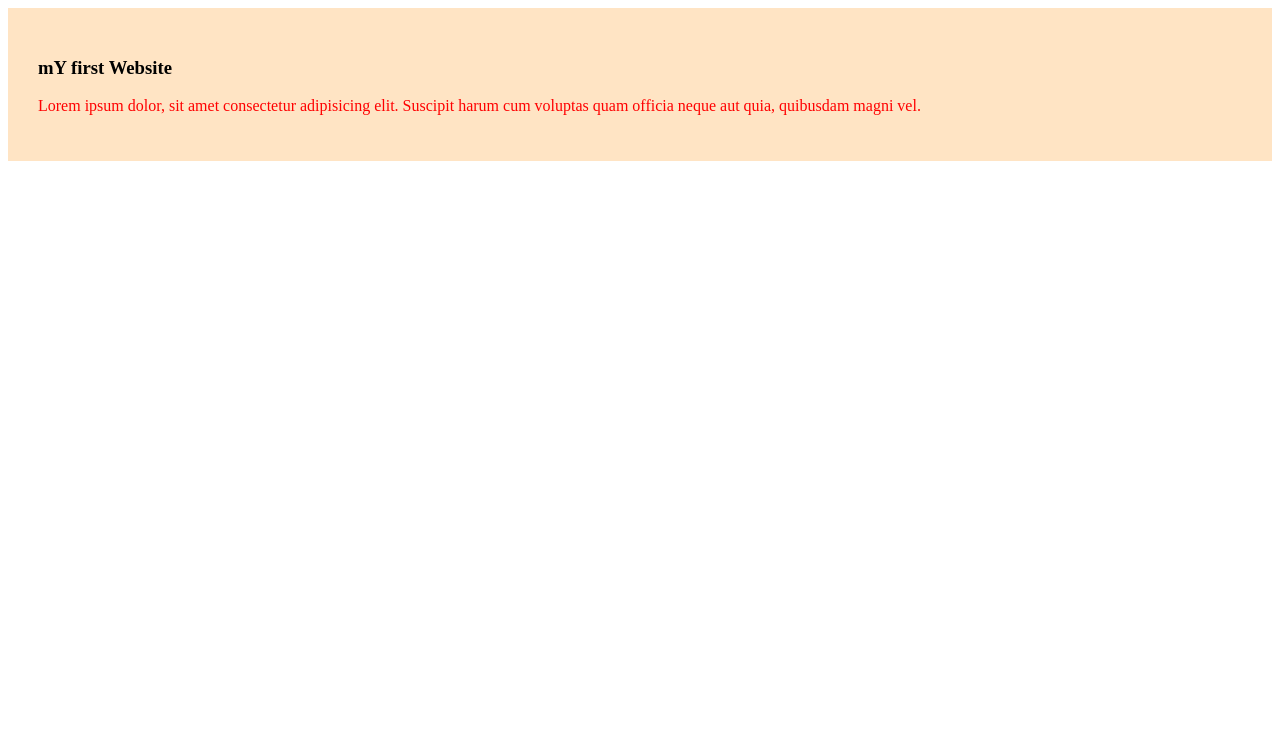
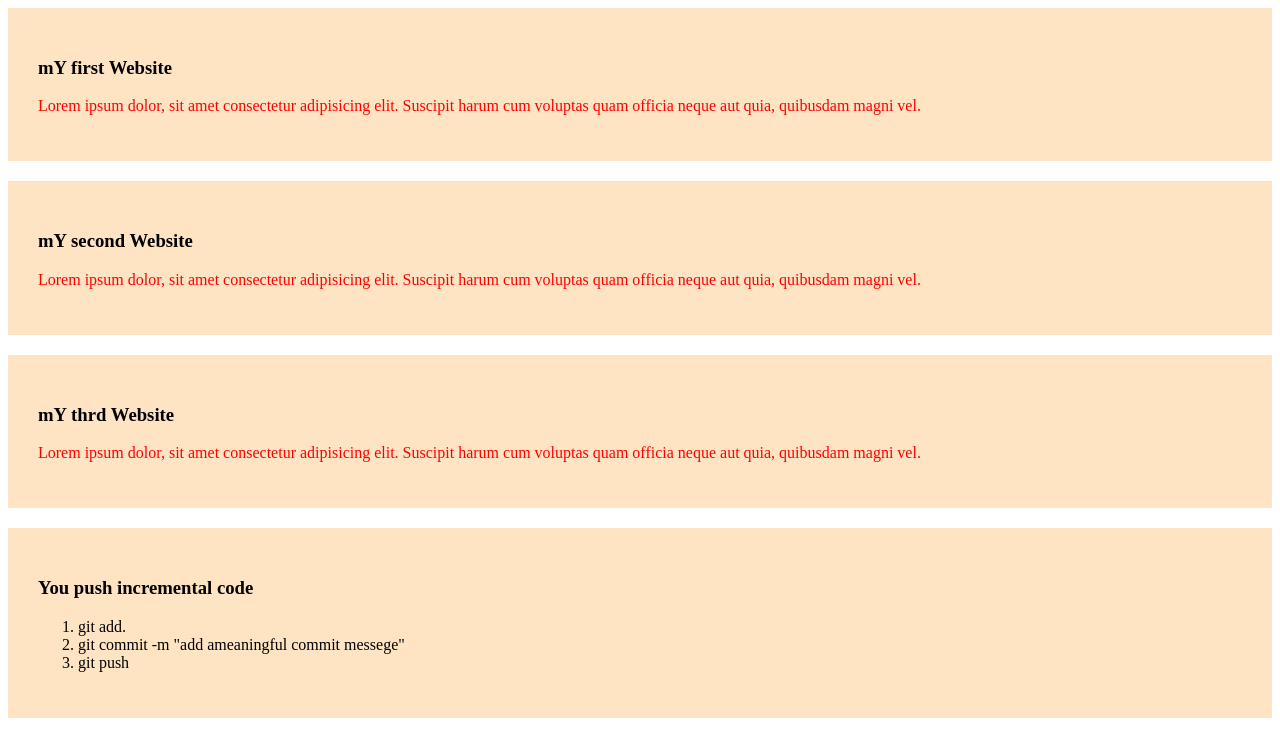
Before and after one commit to zashemkhan/zasem, a plain HTML site: page index.html in a window 1280 px wide. Drawn offline with Linux system fonts and the light colour scheme.

Commit message:
added my second blog

```diff
--- a/index.html
+++ b/index.html
@@ -12,5 +12,25 @@
         <p style="color: rgb(255, 0, 0);">Lorem ipsum dolor, sit amet consectetur adipisicing elit. Suscipit harum cum voluptas quam officia neque aut quia, quibusdam magni vel.</p>
     </div>
 
+    <div>
+        <h3>mY second Website</h3>
+        <p style="color: rgb(255, 0, 0);">Lorem ipsum dolor, sit amet consectetur adipisicing elit. Suscipit harum cum voluptas quam officia neque aut quia, quibusdam magni vel.</p>
+    </div>
+
+    <div>
+        <h3>mY thrd Website</h3>
+        <p style="color: rgb(255, 0, 0);">Lorem ipsum dolor, sit amet consectetur adipisicing elit. Suscipit harum cum voluptas quam officia neque aut quia, quibusdam magni vel.</p>
+    </div>
+    <div>
+           <h3>You push incremental code</h3>
+        <ol>
+            <li>git add.</li>
+            <li>git commit -m "add ameaningful commit messege"</li>
+            <li>git push</li>
+
+        </ol>
+        </body>
+
+
 </body>
 </html>
--- a/styles/blog.css
+++ b/styles/blog.css
@@ -1,5 +1,6 @@
 div{
     background-color: bisque;
     padding: 30px;
+    margin-bottom: 20px;
 
 }
```
